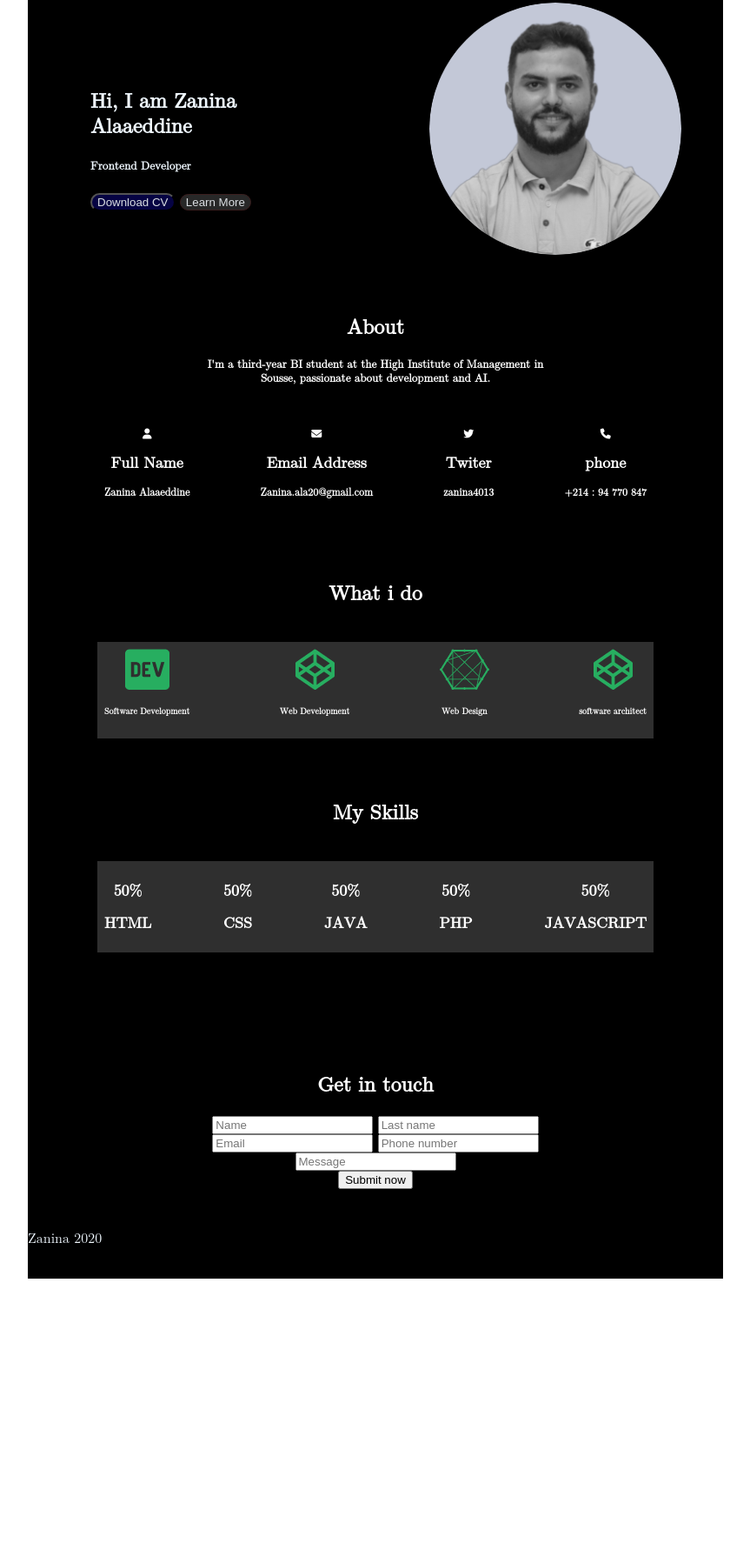
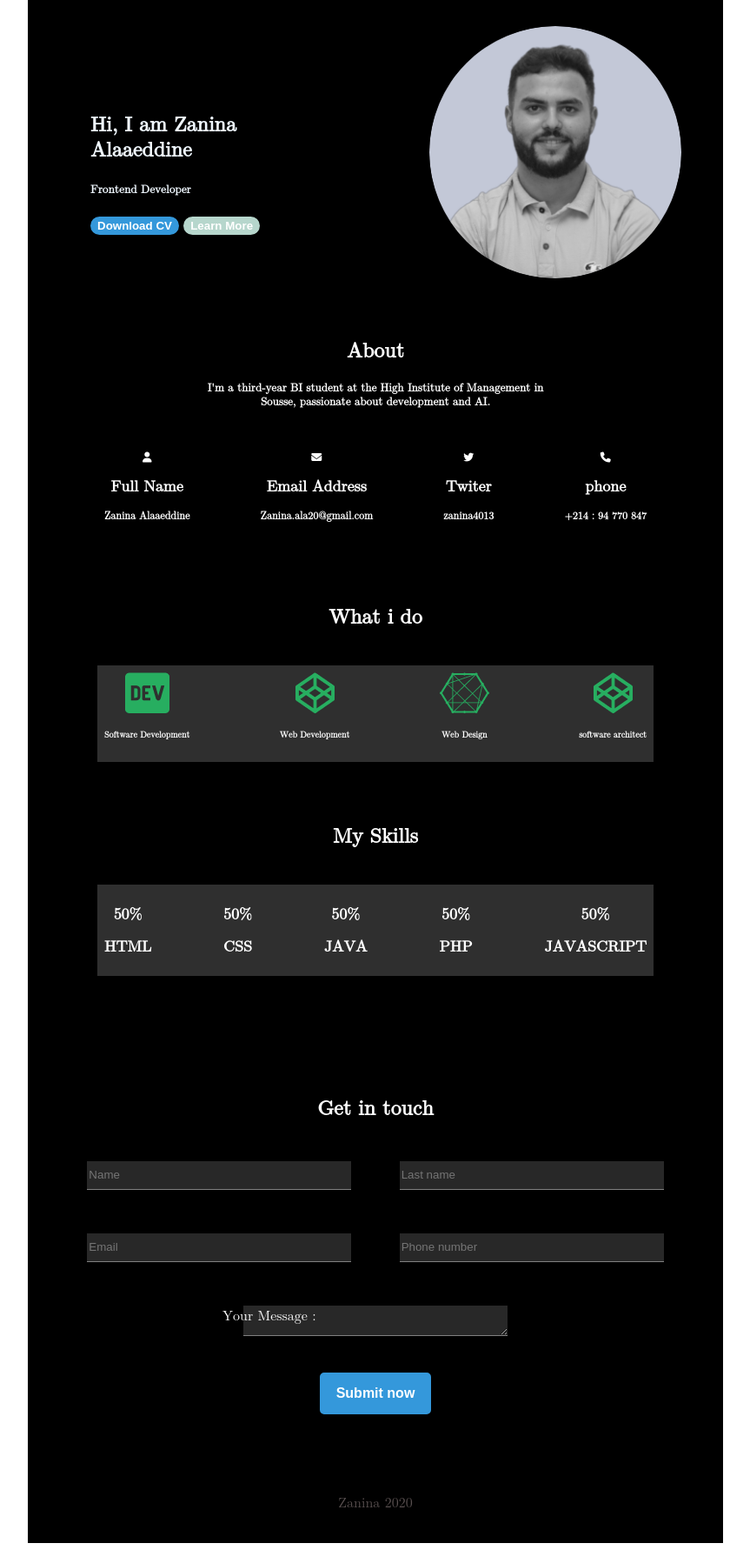
Before and after one commit to Zanina-Ala/projet2, a plain HTML site: page index.html in a window 1280 px wide. Shown: the part 168-1950 px from the top of the page at 87% size, without its empty margins (208-1071 px from the left). Before the commit the page ends 1646 px from the top, so only its background shows below. Drawn offline with Linux system fonts and the light colour scheme.

Commit message:
Initial commit

```diff
--- a/index.html
+++ b/index.html
@@ -9,6 +9,7 @@
 </head>
 <body>
     <div class="body">
+        <br>
         <header>
             <H2>Zanina</H2>
             <ul>
@@ -16,8 +17,9 @@
                 <li>Services</li>
                 <li>Contact me</li>
             </ul>
-            <img src="">
-        </header><br><br>
+
+        </header>
+        <br><br>
         <section class="firstSection">
             <div class="divSec1">
                <h1>Hi, I am Zanina Alaaeddine</h1>
@@ -27,7 +29,7 @@
                <BUtton id="button2">Learn More</BUtton>
 
             </div>
-            <img src="pictures/profile-pic .png" alt="this is a picture">
+            <img id="profilePic" src="pictures/profile-pic .png" alt="this is a picture">
         </section>
 
 
@@ -116,9 +118,12 @@
                 <input type="tel" placeholder="Phone number" class="input">
             </div>
             <div>
-                <input type="text" placeholder="Message" class="msg input">
+                <label id="label" for="largeTextArea">Your Message :</label>
+    <textarea class="input" name="largeTextArea" rows="10" cols="50"></textarea>
+
             </div>
-            <input type="submit" value="Submit now" class="boutton">
+
+            <button id="submit">Submit now</button>
         </form>
         </section>
         <footer>
--- a/style.css
+++ b/style.css
@@ -31,19 +31,6 @@ header li:hover{
     border-bottom: 1px solid rgb(19, 50, 19);
 }
 
-
-header img{
-    display: none;
-    background-color: rgb(255, 251, 251);
-    border-radius: 310px;
-    height: 25px;
-    margin: 10px;
-    cursor: pointer;
-}
-header img:hover{
-    height: 35px;
-}
-
 .firstSection{
     display: flex;
     justify-content: space-between;
@@ -70,10 +57,16 @@ header img:hover{
 }
 
 .firstSection #button1{
-    background-color: rgb(6, 3, 67);
-    color: rgb(218, 222, 226);
     border-radius: 3rem;
     cursor: pointer;
+    display: inline-block;
+    font-weight: bold;
+    text-align: center;
+    text-decoration: none;
+    border: 2px solid #3498db;
+    background-color: #3498db;
+    color: #ffffff;
+    transition: background-color 0.3s, color 0.3s, border-color 0.3s;
 }
 .firstSection #button1:hover{
     background-color:rgb(13, 52, 74) ;
@@ -82,19 +75,22 @@ header img:hover{
 
 
 .firstSection #button2{
-    background-color: rgb(107, 6, 6);
-    color: rgb(218, 222, 226);
     border-radius: 3rem;
     cursor: pointer;
+    display: inline-block;
+    font-weight: bold;
+    text-align: center;
+    text-decoration: none;
+    border: 2px solid #b6d6cc;
+    background-color: #b6d6cc;
+    color: #ffffff;
+    transition: background-color 0.3s, color 0.3s, border-color 0.3s;
 }
 .firstSection #button2:hover{
     background-color:rgb(13, 52, 74) ;
 
 }
-.firstSection #button2{
-    background-color: rgb(40, 40, 40);
-    border: 1px solid rgb(58, 30, 30);
-}
+
 
 
 .secondeSection{
@@ -207,6 +203,7 @@ header img:hover{
     margin: 3rem auto;
     text-align: center;
     color: white;
+
 }
 .fifthSection #git{
     font-size: 2,2rem;
@@ -215,3 +212,68 @@ header img:hover{
 .fifthSection #git:hover{
     border-bottom: 2px solid rgb(245, 247, 246);
 }
+
+.fifthSection .input{
+    background-color: rgb(40, 40, 40);
+    border: none;
+    margin: 25px 25px;
+    border-bottom: 1px solid gray;
+    width: 300px;
+    height: 30px;
+    color: white;
+}
+
+.fifthSection .msg{
+    border: 1px solid gray;
+    width: 650px;
+    height: 100px;
+    padding: 10px;
+}
+.fifthSection #submit{
+    margin: 0.8rem;
+    padding: 0.8rem;
+    font-size: 1rem;
+    width: 8rem;
+    cursor: pointer;
+    display: inline-block;
+    font-weight: bold;
+    text-align: center;
+    text-decoration: none;
+    border: 2px solid #3498db;
+    border-radius: 5px;
+    background-color: #3498db;
+    color: #ffffff;
+    transition: background-color 0.3s, color 0.3s, border-color 0.3s;
+
+}
+.fifthSection #submit:hover{
+    background-color: #ffffff;
+    color: #3498db;
+}
+
+#submit:active,
+#submit:focus {
+    outline: none;
+    background-color: #297fb8;
+    border-color: #297fb8;
+}
+
+
+
+
+.fifthSection form{
+    display: block;
+}
+
+.fifthSection #label{
+    top: 104.5rem;
+    position: absolute;
+    left: 29rem;
+}
+
+footer p{
+    text-align: center;
+    color: rgb(88, 79, 79);
+    font-size: 1rem;
+    margin-top: 5rem;
+}
```
